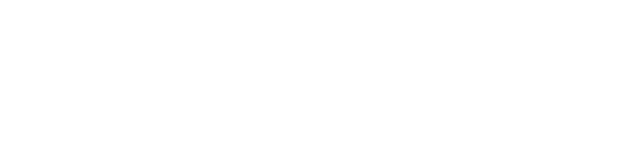
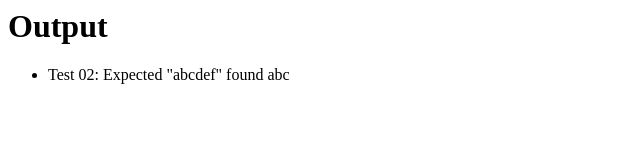
Before and after one commit to marbuthnott/assertEquals, a plain HTML site: page spec/specRunner.html in a window 1280 px wide. Shown: the whole page, without its empty margins (0-640 px from the left). Drawn offline with Linux system fonts and the light colour scheme.

Commit message:
Test 02 GREEN. Throws error when expected and actual strings do not equal.

```diff
--- a/spec/assertEqualsSpec.js
+++ b/spec/assertEqualsSpec.js
@@ -1,6 +1,16 @@
 var assertEqualsSpec = {
   doesNotThrowErrorFor_abc_: function() {
+    // var assertion = function() {
+    //   assertEquals('Test 01: ', 'abc', 'abc')
+    // };
     assert.isEqual(assertEquals('Test 01: ', 'abc', 'abc'), undefined)
+  },
+
+  expectedActualStringsDifferentThrowsError: function() {
+    var assertion = function() {
+      assertEquals('Test 02: ', 'abcdef', 'abc')
+    };
+    assert.throwsError(assertion);
   }
 };
 
--- a/spec/specRunner.html
+++ b/spec/specRunner.html
@@ -1,3 +1,8 @@
+<body>
+    <h1>Output</h1>
+    <ul class="output" id="messages"></ul>
+  </body>
+
 <script src="runner.js"></script>
 <script src="assert.js"></script>
 <script src="../src/assertEquals.js"></script>
--- a/src/assertEquals.js
+++ b/src/assertEquals.js
@@ -8,7 +8,9 @@
  * @param {*} actual The actual item
  */
 function assertEquals(message, expected, actual) {
-
+    if (expected !== actual) {
+      throw new Error(message + 'Expected "' + expected + '" found ' + actual);
+    }
 }
 
 
@@ -69,13 +71,13 @@ function runAll() {
   var assertionFailures = [];
   runTest('Test 01: ', assertionFailures, 'abc', 'abc');
   runTest('Test 02: ', assertionFailures, 'abcdef', 'abc');
-  runTest('Test 03: ', assertionFailures, ['a'], {0: 'a'});
-  runTest('Test 04: ', assertionFailures, ['a', 'b'], ['a', 'b', 'c']);
-  runTest('Test 05: ', assertionFailures, ['a', 'b', 'c'], ['a', 'b', 'c']);
-  runTest('Test 06: ', assertionFailures, complexObject1, complexObject1Copy);
-  runTest('Test 07: ', assertionFailures, complexObject1, complexObject2);
-  runTest('Test 08: ', assertionFailures, complexObject1, complexObject3);
-  runTest('Test 09: ', assertionFailures, null, {});
+  // runTest('Test 03: ', assertionFailures, ['a'], {0: 'a'});
+  // runTest('Test 04: ', assertionFailures, ['a', 'b'], ['a', 'b', 'c']);
+  // runTest('Test 05: ', assertionFailures, ['a', 'b', 'c'], ['a', 'b', 'c']);
+  // runTest('Test 06: ', assertionFailures, complexObject1, complexObject1Copy);
+  // runTest('Test 07: ', assertionFailures, complexObject1, complexObject2);
+  // runTest('Test 08: ', assertionFailures, complexObject1, complexObject3);
+  // runTest('Test 09: ', assertionFailures, null, {});
 
 
   // Output the results
```
